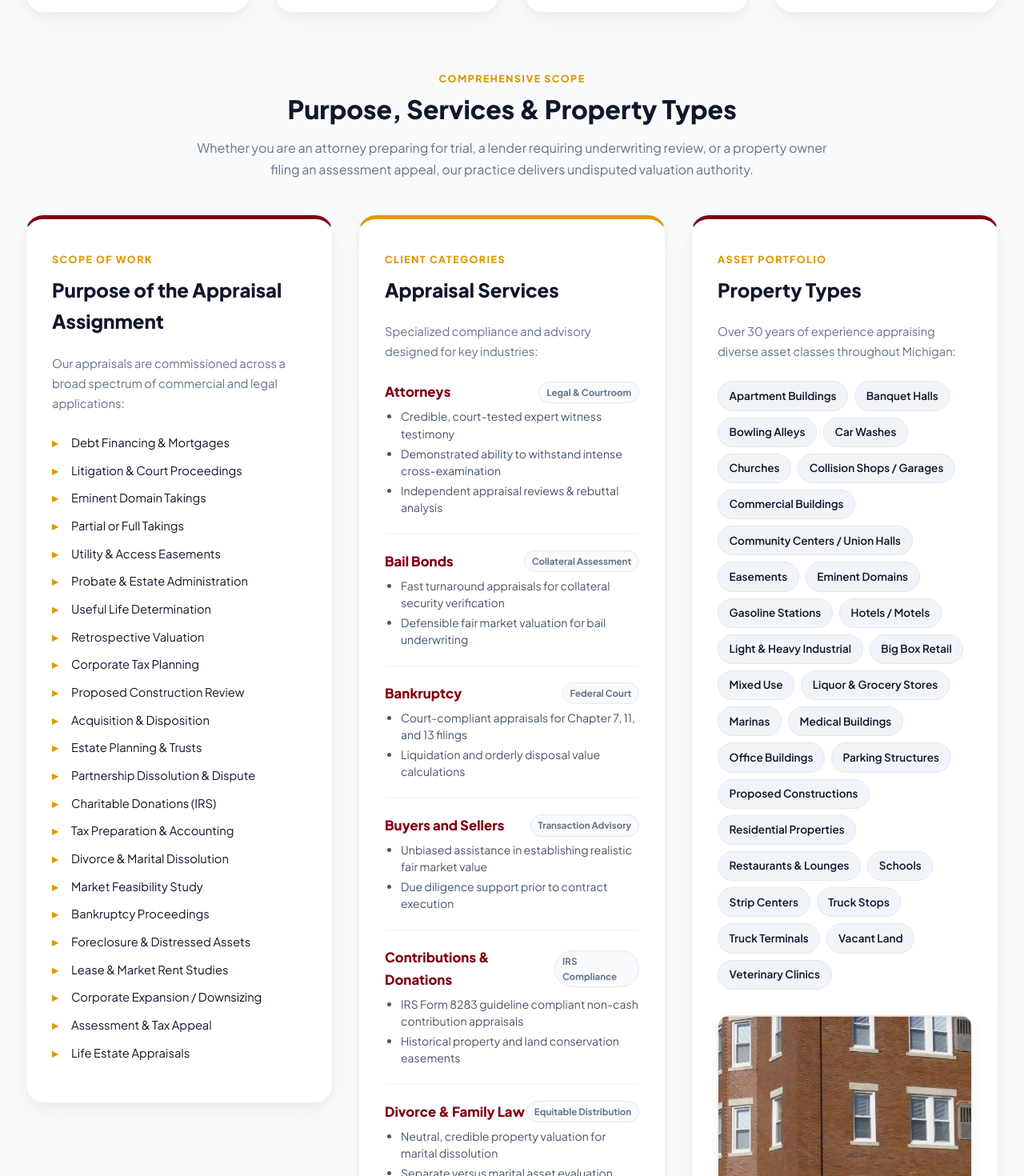
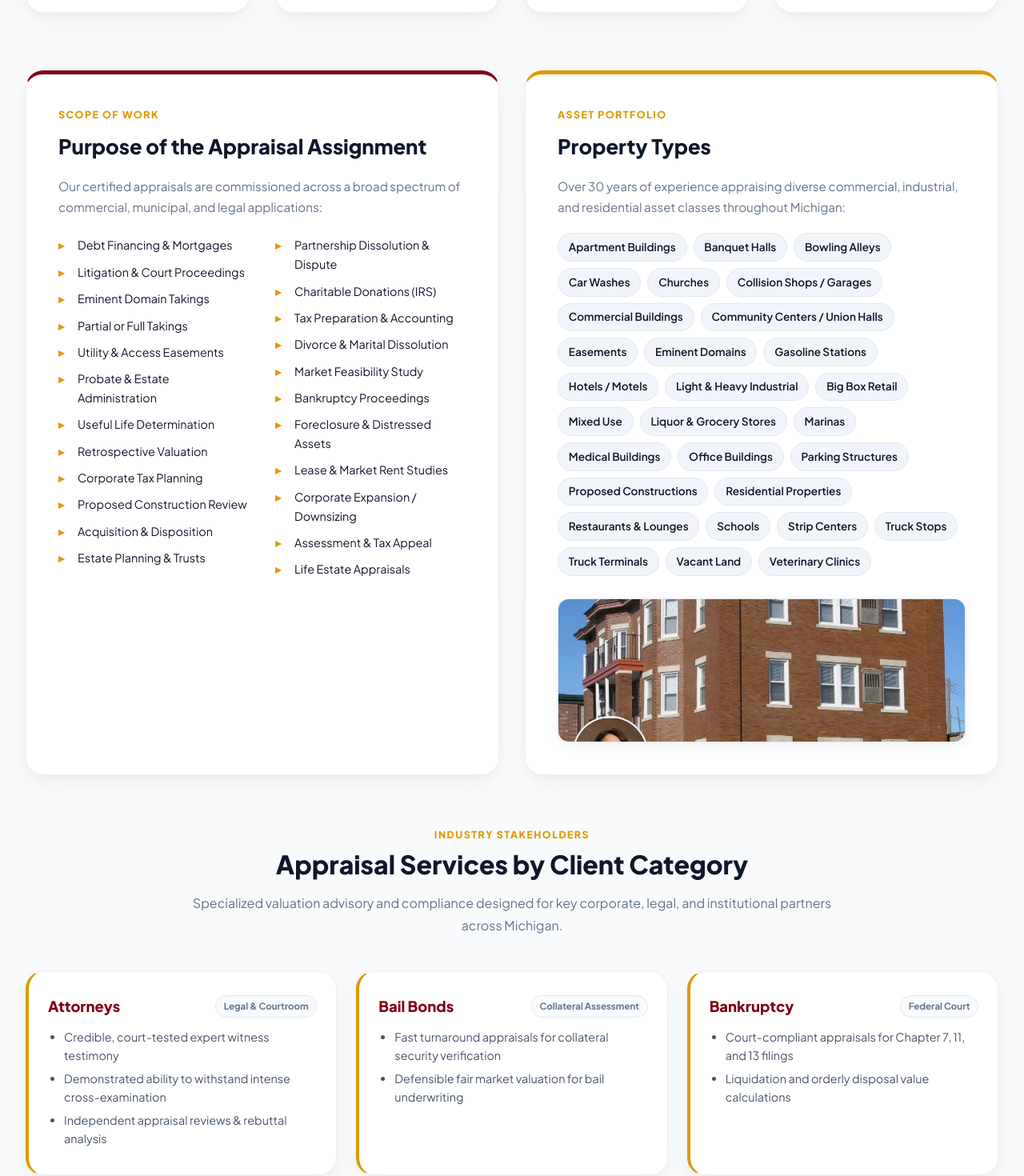
Before and after one commit to syedsujafali/judeh, a Next.js app: page /appraisal in a window 1280 px wide. Shown: the part 1280-2750 px from the top of the page at 80% size. Built offline with nearby package versions, Linux system fonts and the light colour scheme.

Commit message:
fix(appraisal): balance layout by restructuring client categories into a modern responsive multi-column grid

```diff
--- a/src/app/appraisal/page.js
+++ b/src/app/appraisal/page.js
@@ -305,89 +305,52 @@ export default function AppraisalPage() {
         </div>
 
         {/* ==========================================================================
-            3-COLUMN DETAIL GRID (As structured on judehonline.com/appraisal/)
+            TWO-COLUMN BALANCED TOP ROW: Scope of Work & Property Types
             ========================================================================== */}
-        <div style={{ marginBottom: '4.5rem' }}>
-          <div style={{ textAlign: 'center', maxWidth: '820px', margin: '0 auto 2.75rem' }}>
-            <span className="bento-badge-tag">Comprehensive Scope</span>
-            <h2 className="bento-title-large">Purpose, Services &amp; Property Types</h2>
-            <p className="bento-desc">
-              Whether you are an attorney preparing for trial, a lender requiring underwriting review, or a property owner filing an assessment appeal, our practice delivers undisputed valuation authority.
-            </p>
-          </div>
+        <div style={{ marginBottom: '4rem' }}>
+          <div style={{ display: 'grid', gridTemplateColumns: 'repeat(auto-fit, minmax(360px, 1fr))', gap: '2rem', alignItems: 'stretch' }}>
 
-          <div style={{ display: 'grid', gridTemplateColumns: 'repeat(auto-fit, minmax(340px, 1fr))', gap: '2rem', alignItems: 'start' }}>
-
-            {/* Column 1: Purpose of the Appraisal Assignment */}
-            <div className="bento-card" style={{ background: '#ffffff', padding: '2.5rem 2rem', borderTop: '5px solid var(--bento-crimson)' }}>
+            {/* Box 1: Purpose of the Appraisal Assignment */}
+            <div className="bento-card" style={{ background: '#ffffff', padding: '2.5rem', borderTop: '5px solid var(--bento-crimson)' }}>
               <span className="bento-badge-tag">Scope of Work</span>
-              <h3 style={{ fontSize: '1.5rem', fontWeight: 800, color: 'var(--bento-obsidian)', marginBottom: '1.25rem' }}>
+              <h3 style={{ fontSize: '1.6rem', fontWeight: 800, color: 'var(--bento-obsidian)', marginBottom: '1rem' }}>
                 Purpose of the Appraisal Assignment
               </h3>
-              <p className="bento-desc" style={{ fontSize: '0.92rem', marginBottom: '1.5rem' }}>
-                Our appraisals are commissioned across a broad spectrum of commercial and legal applications:
+              <p className="bento-desc" style={{ fontSize: '0.95rem', marginBottom: '1.5rem' }}>
+                Our certified appraisals are commissioned across a broad spectrum of commercial, municipal, and legal applications:
               </p>
 
-              <ul className="bento-bullet-list" style={{ columns: 1 }}>
+              <ul className="bento-bullet-list" style={{ columns: 2, columnGap: '2rem' }}>
                 {assignmentPurposes.map((p, idx) => (
-                  <li key={idx} style={{ fontSize: '0.92rem', marginBottom: '0.65rem' }}>
+                  <li key={idx} style={{ fontSize: '0.9rem', marginBottom: '0.6rem', breakInside: 'avoid' }}>
                     {p}
                   </li>
                 ))}
               </ul>
             </div>
 
-            {/* Column 2: Appraisal Services by Stakeholder */}
-            <div className="bento-card" style={{ background: '#ffffff', padding: '2.5rem 2rem', borderTop: '5px solid var(--bento-gold)' }}>
-              <span className="bento-badge-tag">Client Categories</span>
-              <h3 style={{ fontSize: '1.5rem', fontWeight: 800, color: 'var(--bento-obsidian)', marginBottom: '1.25rem' }}>
-                Appraisal Services
-              </h3>
-              <p className="bento-desc" style={{ fontSize: '0.92rem', marginBottom: '1.5rem' }}>
-                Specialized compliance and advisory designed for key industries:
-              </p>
+            {/* Box 2: Property Types & Visual Showcase */}
+            <div className="bento-card" style={{ background: '#ffffff', padding: '2.5rem', borderTop: '5px solid var(--bento-gold)', display: 'flex', flexDirection: 'column', justifyContent: 'space-between' }}>
+              <div>
+                <span className="bento-badge-tag">Asset Portfolio</span>
+                <h3 style={{ fontSize: '1.6rem', fontWeight: 800, color: 'var(--bento-obsidian)', marginBottom: '1rem' }}>
+                  Property Types
+                </h3>
+                <p className="bento-desc" style={{ fontSize: '0.95rem', marginBottom: '1.25rem' }}>
+                  Over 30 years of experience appraising diverse commercial, industrial, and residential asset classes throughout Michigan:
+                </p>
 
-              <div style={{ display: 'flex', flexDirection: 'column', gap: '1.25rem' }}>
-                {stakeholderServices.map((s, idx) => (
-                  <div key={idx} style={{ paddingBottom: '1.1rem', borderBottom: idx < stakeholderServices.length - 1 ? '1px solid #f1f5f9' : 'none' }}>
-                    <div style={{ display: 'flex', alignItems: 'center', justifyContent: 'space-between', marginBottom: '0.4rem' }}>
-                      <h4 style={{ margin: 0, fontSize: '1.05rem', fontWeight: 800, color: 'var(--bento-crimson)' }}>
-                        {s.stakeholder}
-                      </h4>
-                      <span style={{ fontSize: '0.72rem', fontWeight: 700, background: '#f8fafc', border: '1px solid #e2e8f0', padding: '0.2rem 0.55rem', borderRadius: '9999px', color: '#64748b' }}>
-                        {s.badge}
-                      </span>
-                    </div>
-                    <ul style={{ margin: 0, paddingLeft: '1.25rem', fontSize: '0.88rem', color: '#475569', lineHeight: '1.5' }}>
-                      {s.points.map((pt, pIdx) => (
-                        <li key={pIdx} style={{ marginBottom: '0.25rem' }}>{pt}</li>
-                      ))}
-                    </ul>
-                  </div>
-                ))}
-              </div>
-            </div>
-
-            {/* Column 3: Property Types */}
-            <div className="bento-card" style={{ background: '#ffffff', padding: '2.5rem 2rem', borderTop: '5px solid var(--bento-crimson)' }}>
-              <span className="bento-badge-tag">Asset Portfolio</span>
-              <h3 style={{ fontSize: '1.5rem', fontWeight: 800, color: 'var(--bento-obsidian)', marginBottom: '1.25rem' }}>
-                Property Types
-              </h3>
-              <p className="bento-desc" style={{ fontSize: '0.92rem', marginBottom: '1.5rem' }}>
-                Over 30 years of experience appraising diverse asset classes throughout Michigan:
-              </p>
-
-              <div style={{ display: 'flex', flexWrap: 'wrap', gap: '0.5rem', marginBottom: '2rem' }}>
-                {propertyTypes.map((t, idx) => (
-                  <span key={idx} className="bento-tag-item" style={{ fontSize: '0.85rem', padding: '0.4rem 0.85rem' }}>
-                    {t}
-                  </span>
-                ))}
+                <div style={{ display: 'flex', flexWrap: 'wrap', gap: '0.5rem', marginBottom: '1.75rem' }}>
+                  {propertyTypes.map((t, idx) => (
+                    <span key={idx} className="bento-tag-item" style={{ fontSize: '0.85rem', padding: '0.35rem 0.8rem' }}>
+                      {t}
+                    </span>
+                  ))}
+                </div>
               </div>
 
-              {/* Extra Image Showcase Card */}
-              <div style={{ position: 'relative', height: '220px', borderRadius: 'var(--radius-md)', overflow: 'hidden', border: '1px solid #e2e8f0', boxShadow: '0 4px 15px rgba(0,0,0,0.06)' }}>
+              {/* Showcase Image */}
+              <div style={{ position: 'relative', height: '180px', borderRadius: 'var(--radius-md)', overflow: 'hidden', border: '1px solid #e2e8f0', boxShadow: '0 4px 15px rgba(0,0,0,0.06)' }}>
                 <Image
                   src="/images/fb-cover-building.jpg"
                   alt="Michigan Commercial and Special Use Real Estate"
@@ -397,6 +360,39 @@ export default function AppraisalPage() {
               </div>
             </div>
 
+          </div>
+        </div>
+
+        {/* ==========================================================================
+            CLIENT CATEGORIES (Appraisal Services by Stakeholder - Multi-Column Bento)
+            ========================================================================== */}
+        <div style={{ marginBottom: '4.5rem' }}>
+          <div style={{ textAlign: 'center', maxWidth: '820px', margin: '0 auto 2.75rem' }}>
+            <span className="bento-badge-tag">Industry Stakeholders</span>
+            <h2 className="bento-title-large">Appraisal Services by Client Category</h2>
+            <p className="bento-desc">
+              Specialized valuation advisory and compliance designed for key corporate, legal, and institutional partners across Michigan.
+            </p>
+          </div>
+
+          <div style={{ display: 'grid', gridTemplateColumns: 'repeat(auto-fit, minmax(320px, 1fr))', gap: '1.5rem' }}>
+            {stakeholderServices.map((s, idx) => (
+              <div key={idx} className="bento-card" style={{ background: '#ffffff', padding: '1.75rem 1.5rem', borderLeft: '4px solid var(--bento-gold)', transition: 'var(--transition)' }}>
+                <div style={{ display: 'flex', alignItems: 'center', justifyContent: 'space-between', marginBottom: '0.75rem', gap: '0.5rem', flexWrap: 'wrap' }}>
+                  <h4 style={{ margin: 0, fontSize: '1.15rem', fontWeight: 800, color: 'var(--bento-crimson)' }}>
+                    {s.stakeholder}
+                  </h4>
+                  <span style={{ fontSize: '0.72rem', fontWeight: 700, background: '#f8fafc', border: '1px solid #e2e8f0', padding: '0.2rem 0.6rem', borderRadius: '9999px', color: '#64748b' }}>
+                    {s.badge}
+                  </span>
+                </div>
+                <ul style={{ margin: 0, paddingLeft: '1.25rem', fontSize: '0.9rem', color: '#475569', lineHeight: '1.6' }}>
+                  {s.points.map((pt, pIdx) => (
+                    <li key={pIdx} style={{ marginBottom: '0.35rem' }}>{pt}</li>
+                  ))}
+                </ul>
+              </div>
+            ))}
           </div>
         </div>
 
```
